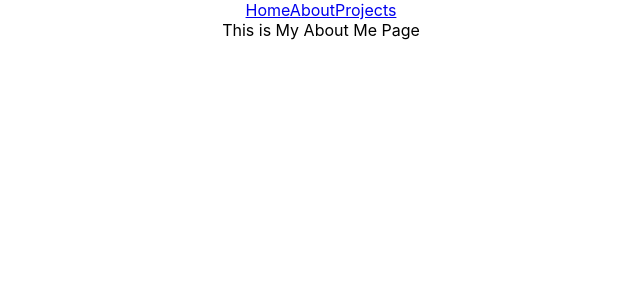
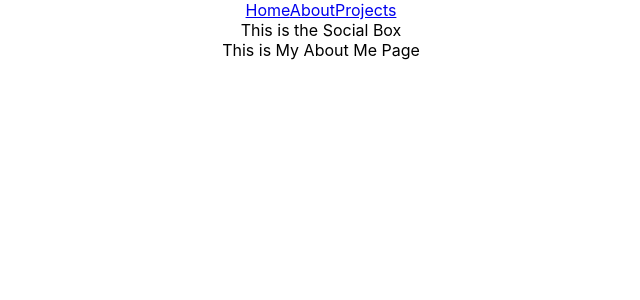
Before and after one commit to Job85/portfolio-site, a React (Create React App) app: page /about in a window 1280 px wide. Shown: the top 300 px of the page, without its empty margins (319-959 px from the left). Built offline with nearby package versions, Linux system fonts and the light colour scheme.

Commit message:
created header component with NavBar & Socials componentsimported

```diff
--- a/src/App.js
+++ b/src/App.js
@@ -5,11 +5,13 @@ import Home from './pages/home';
 import About from './pages/about';
 import Projects from './pages/projects';
 import NavBar from './components/NavBar';
+import Header from './components/Header';
 
 function App() {
   return (
     <div className="App">
-      <NavBar />
+      {/* <NavBar /> */}
+      <Header />
       <Routes>
         <Route path='/' element={<Home />} />
         <Route path='/about' element={<About />} />
--- /dev/null
+++ b/src/components/Header.jsx
@@ -0,0 +1,14 @@
+import React from 'react';
+import NavBar from './NavBar';
+import Socials from './Socials';
+
+const Header = () => {
+    return (
+        <div>
+            <NavBar />
+            <Socials />
+        </div>
+    )
+}
+
+export default Header
```
